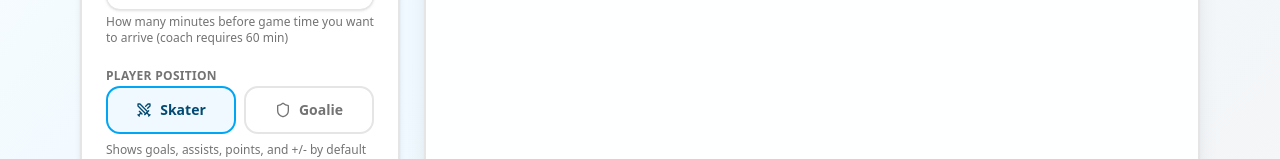
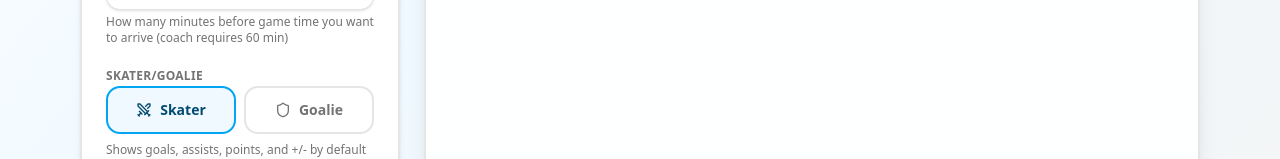
Before and after one commit to joerawr/HockeyGoTime, a Next.js app: page / in a window 1280 px wide. Shown: the part 975-1134 px from the top of the page. Built offline with nearby package versions, Linux system fonts and the light colour scheme.

Commit message:
chore: change 'Player Position' label to 'Skater/Goalie'
Updated label in both display and edit screens:
- PreferencePanel.tsx: 'Player Position:' → 'Skater/Goalie:'
- player-position-selector.tsx: 'Player Position' → 'Skater/Goalie'

More concise and clear for users.

```diff
--- a/components/ui/preferences/PreferencePanel.tsx
+++ b/components/ui/preferences/PreferencePanel.tsx
@@ -186,7 +186,7 @@ export function PreferencePanel() {
             value={`${preferences.arrivalBufferMinutes} min`}
           />
           <PreferenceRow
-            label="Player Position:"
+            label="Skater/Goalie:"
             value={preferences.playerPosition === 'goalie' ? 'Goalie' : 'Skater'}
           />
         </div>
--- a/components/ui/preferences/player-position-selector.tsx
+++ b/components/ui/preferences/player-position-selector.tsx
@@ -23,7 +23,7 @@ export function PlayerPositionSelector({
   return (
     <div className="space-y-2">
       <label className="text-xs font-semibold uppercase tracking-wide text-muted-foreground">
-        Player Position
+        Skater/Goalie
       </label>
       <div className="flex gap-2">
         <button
```
